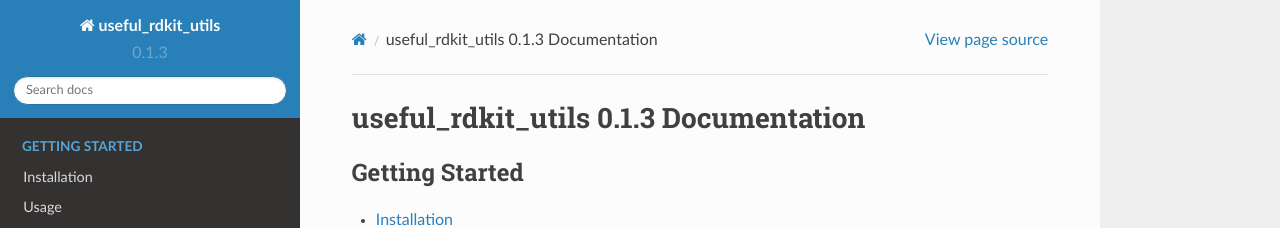
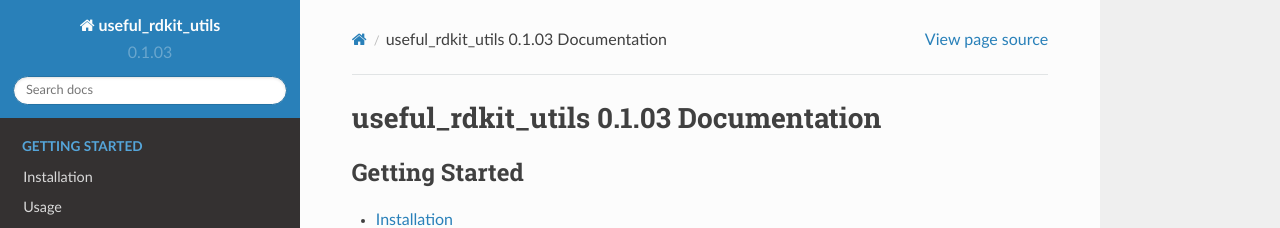
Before and after one commit to PatWalters/useful_rdkit_utils, a Sphinx documentation site: the page built from docs/source/index.rst, in a window 1280 px wide. Shown: the top 228 px of the page. Built offline with Sphinx 7.4.7 and the Read the Docs theme 2.0.0, drawn with Linux system fonts in a browser that asks for light colours.

Commit message:
Updated requirements.txt

```diff
--- a/docs/source/conf.py
+++ b/docs/source/conf.py
@@ -27,7 +27,7 @@ copyright = f'{date.today().year}, Pat Walters'
 author = 'Pat Walters'
 
 # The full version, including alpha/beta/rc tags.
-release = '0.1.3'
+release = '0.1.03'
 
 # The short X.Y version.
 parsed_version = re.match(
```
